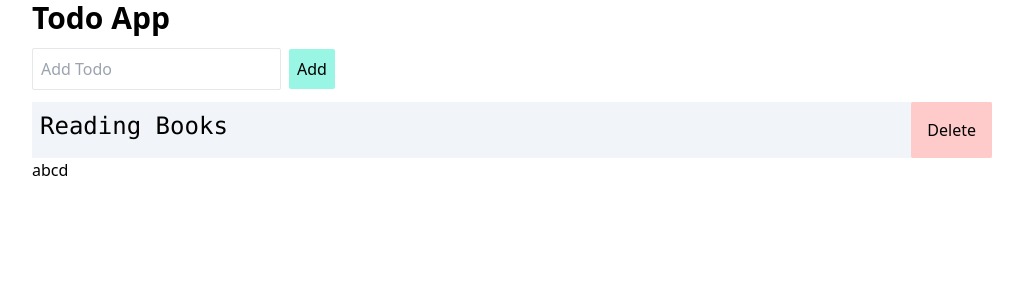
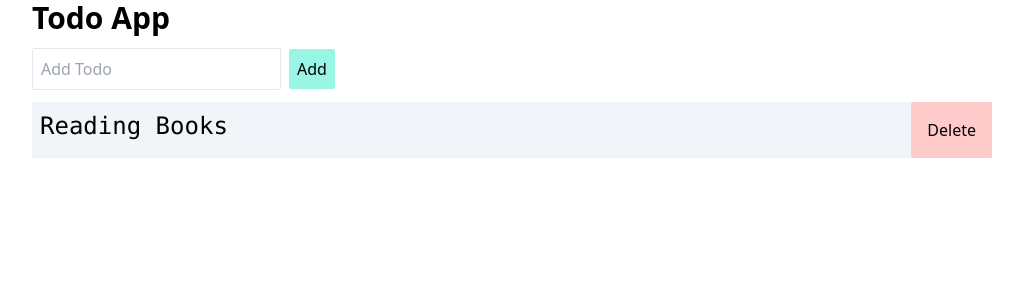
Before and after one commit to M-AmanSiddiqui/Todo-App, a React (Vite) app: page / in a window 1280 px wide. Shown: the top 300 px of the page, without its empty margins (128-1151 px from the left). Built offline with nearby package versions, Linux system fonts and the light colour scheme.

Commit message:
delet h1

```diff
--- a/src/App.jsx
+++ b/src/App.jsx
@@ -18,7 +18,7 @@ function App() {
   <TodoInput value = {todo} onChange={(e)=> setTodo(e.target.value)}
     onClick={()=> console.log("Clicked on add todo button")}/>
 <TodoList todos={todos} />
- <h1>abcd</h1>
+
  </div>
 
   )};
```
